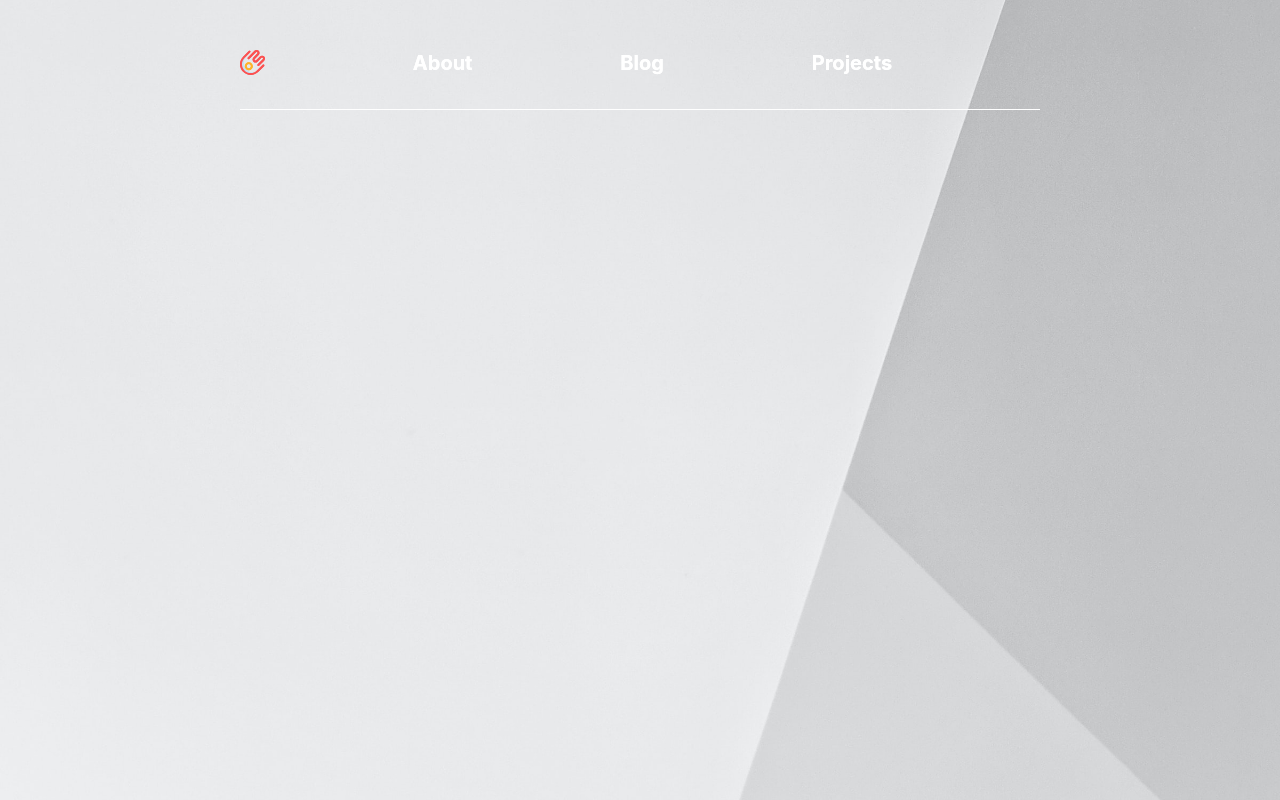
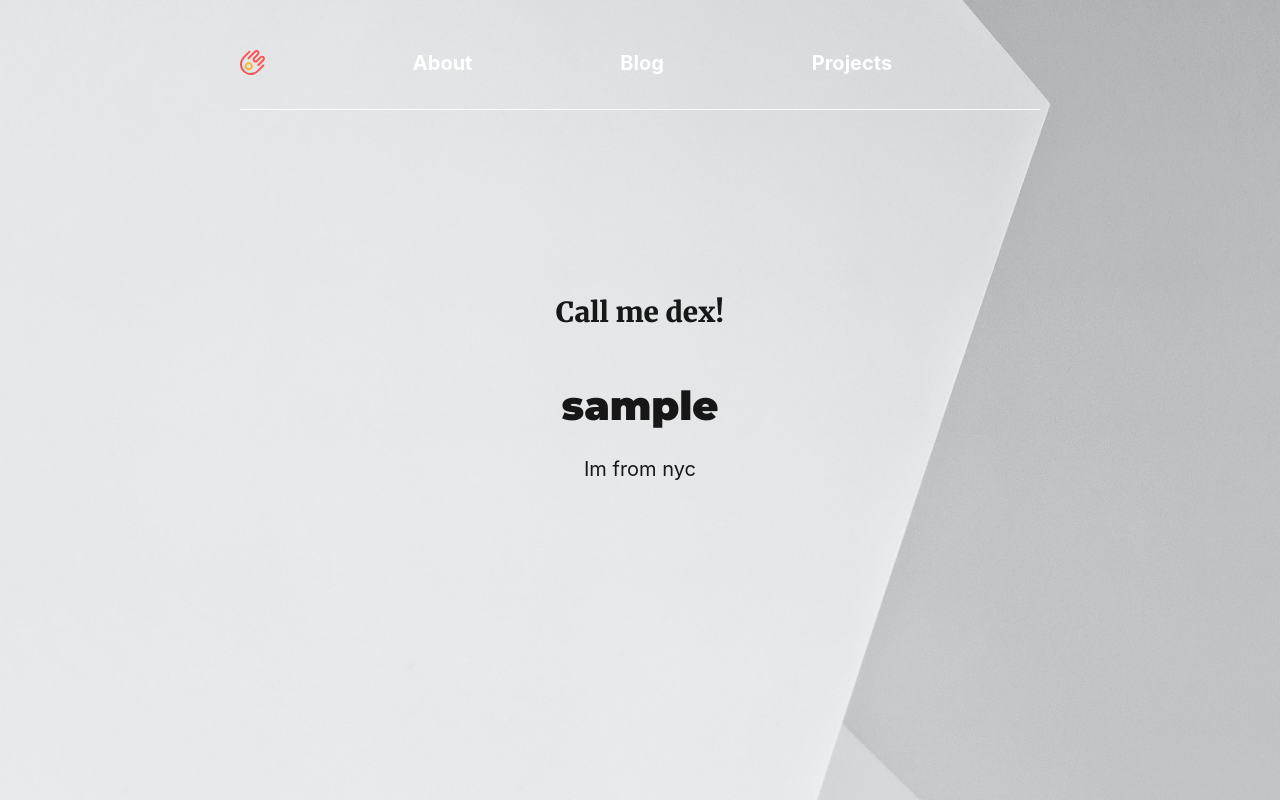
Before and after one commit to dextermichael/starboyblog, a Gatsby site: page /About in a window 1280 px wide. Built offline with nearby package versions, Linux system fonts and the light colour scheme; Gatsby itself is replaced by a stand-in of ours; some packages are replaced by stand-ins of ours; a web font is replaced by a local one.

Commit message:
page fix

```diff
--- a/src/components/Header.css
+++ b/src/components/Header.css
@@ -1,5 +1,5 @@
 .Header {
-  position: fixed;
+  position: absolute;
   width: 100%;
   padding: 50px 0;
   z-index: 100;
@@ -13,13 +13,13 @@
   display: grid;
   grid-template-columns: repeat(4, auto);
   /* align-items: center;
-  justify-items: center; */
+justify-items: center; */
 }
 
 .Header a {
   color: white;
   font-weight: 700;
-  text-decoration: none;
+
 
 }
 
--- a/src/layouts/index.css
+++ b/src/layouts/index.css
@@ -18,7 +18,7 @@
 }
 
 a {
-    color: #DEDEDE;
+    color: black;
     font-weight: 600;
     text-decoration: none;
 }
--- a/src/layouts/index.js
+++ b/src/layouts/index.js
@@ -9,6 +9,7 @@
   return (
     <>
       <Header siteTitle="Starboy" />
+      <div style={{ height: 100 }}></div>
       <Wrapper>
         <main>{props.children}</main>
       </Wrapper>
--- a/src/pages/About.js
+++ b/src/pages/About.js
@@ -2,15 +2,29 @@
 import Wave from "../components/Wave"
 import "../layouts/index.css"
 import Header from "../components/Header.js"
-import Bio from "../components/bio"
+
 import styled from "styled-components"
 import { rhythm } from "../utils/typography"
 import Layout from "../layouts"
 
+const Sin = styled.div`
+  text-align: center;
+  justifycontent: center;
+`
+const SinGroup = styled.div``
+
 const About = () => (
   <div>
-    <Header />
-    <Layout></Layout>
+    <Layout>
+      <div style={{ height: 100 }}></div>
+      <Sin>
+        <SinGroup>
+          <h2>Call me dex! </h2>
+          <h1>sample</h1>
+          <p>Im from nyc</p>{" "}
+        </SinGroup>
+      </Sin>
+    </Layout>
   </div>
 )
 
--- a/src/templates/blog-post.js
+++ b/src/templates/blog-post.js
@@ -13,6 +13,7 @@
 
   return (
     <Layout location={location} title={siteTitle}>
+      <div style={{ height: 50 }}></div>
       <SEO
         title={post.frontmatter.title}
         description={post.frontmatter.description || post.excerpt}
```
